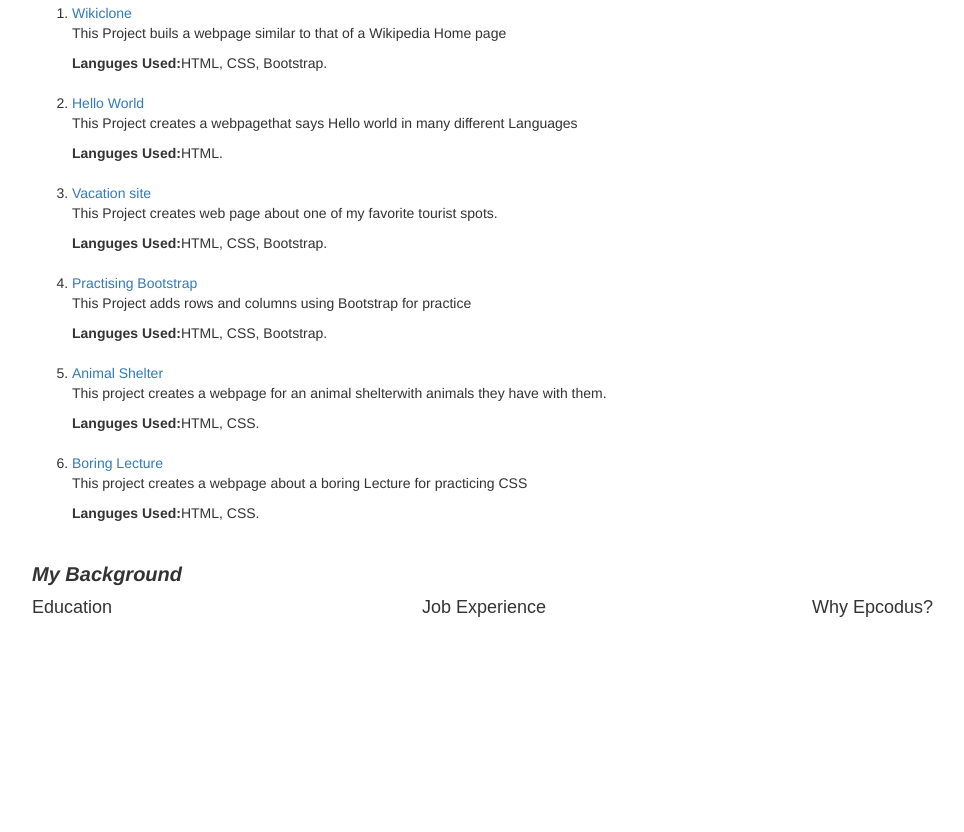
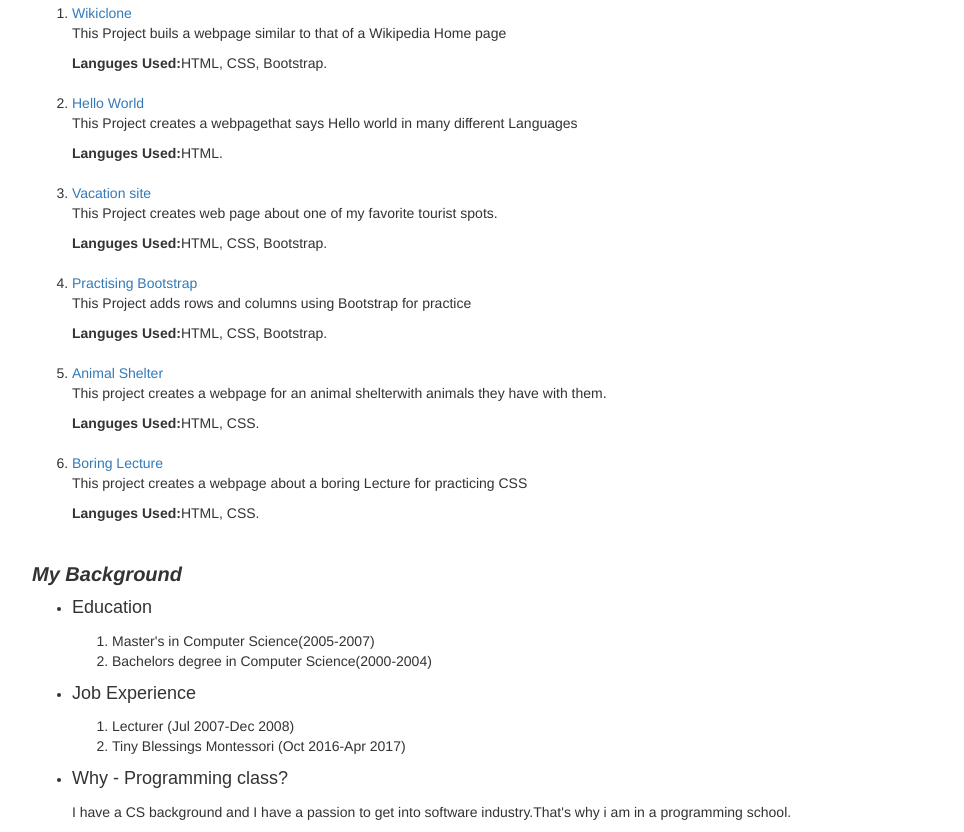
Before and after one commit to sheilaje/Portfolio, a plain HTML site: page index.html in a window 1280 px wide. Shown: the part 410-1242 px from the top of the page, without its empty margins (38-1002 px from the left). Before the commit the page ends 1041 px from the top, so only its background shows below. Drawn offline with Linux system fonts and the light colour scheme.

Commit message:
add content to the Education,job experience and Why-programming sections

```diff
--- a/index.html
+++ b/index.html
@@ -9,8 +9,9 @@
   <body>
     <div class="container">
       <div class="jumbotron">
+
+        <img class="image-edit" src="images/sample.jpg" alt="sample.jpg">
         <h2>Sheila Stephen</h2>
-        <img class="image-edit" src="images/sample.jpg" alt="sample.jpg">
       </div>
 
     <!-- <div class="jumbotron"> -->
@@ -46,27 +47,24 @@
 </ol>
 
     <h2 class="font-sub">My Background</h2>
-      <div class="row">
-        <div class="col-md-4 grey-background2">
-            <p class="font-subsub">Education</p>
+      <ul>
+            <li><p class="font-subsub">Education</p></li>
+              <p> <ol>
+                <li>Master's in Computer Science(2005-2007)</li>
+                <li>Bachelors degree in Computer Science(2000-2004)</li>
+              </ol></p>
 
-        </div>
+            <li><p class="font-subsub">Job Experience</p></li>
+            <p> <ol>
+              <li>Lecturer (Jul 2007-Dec 2008)</li>
+              <li>Tiny Blessings Montessori (Oct 2016-Apr 2017)</li>
+            </ol></p>
+            <li><p class="font-subsub">Why - Programming class?</p></li>
+            <p>I have a CS background and I have a passion to get into software industry.That's why i am in a programming school.</p>
+      </ul>
 
-        <div class="col-md-4 grey-background2">
+      </div>
 
-            <p class="font-subsub">Job Experience</p>
-
-        </div>
-
-        <div class="col-md-4 grey-background2">
-
-          <p class="font-subsub">Why Epcodus?</p>
-        </div>
-
-
-</div>
-      </div>
-</div>
 
 
 
```
